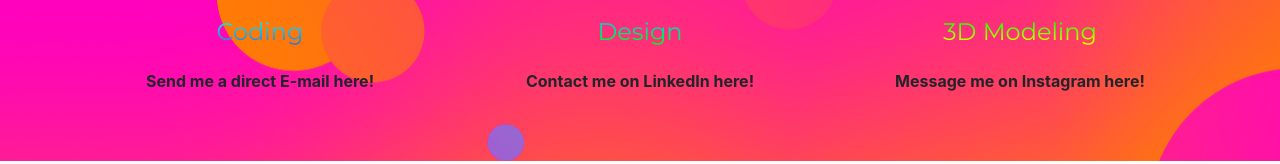
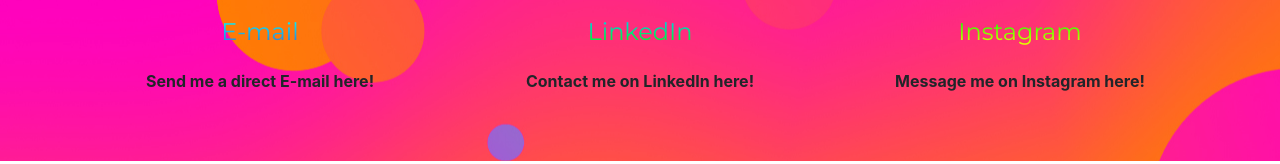
Before and after one commit to KuroHiKori/kaisportfolio, a website with bundled scripts: page index.html in a window 1280 px wide. Shown: the part 4806-4970 px from the top of the page. Built offline with nearby package versions, Linux system fonts and the light colour scheme; a web font is replaced by a local one.

Commit message:
take2 everyone

```diff
--- a/index.html
+++ b/index.html
@@ -374,7 +374,7 @@
                         <i class="fas fa-envelope fa-stack-1x fa-inverse"></i>
                         </a>
                     </span>
-                    <h4 class="experience-heading codingcolor">Coding</h4>
+                    <h4 class="experience-heading codingcolor">E-mail</h4>
                     <p><strong>Send me a direct E-mail here!</strong></p>
 
                 </div>
@@ -385,7 +385,7 @@
                         <i class="fab fa-linkedin fa-stack-1x fa-inverse"></i>
                         </a>
                     </span>
-                    <h4 class="experience-heading designcolor">Design</h4>
+                    <h4 class="experience-heading designcolor">LinkedIn</h4>
                     <p><strong>Contact me on LinkedIn here!</strong></p>
 
                 </div>
@@ -396,7 +396,7 @@
                         <i class="fab fa-instagram fa-stack-1x fa-inverse"></i>
                         </a>
                     </span>
-                    <h4 class="experience-heading threedcolor">3D Modeling</h4>
+                    <h4 class="experience-heading threedcolor">Instagram</h4>
                     <p><strong>Message me on Instagram here!</strong></p>
 
                 </div>
```
